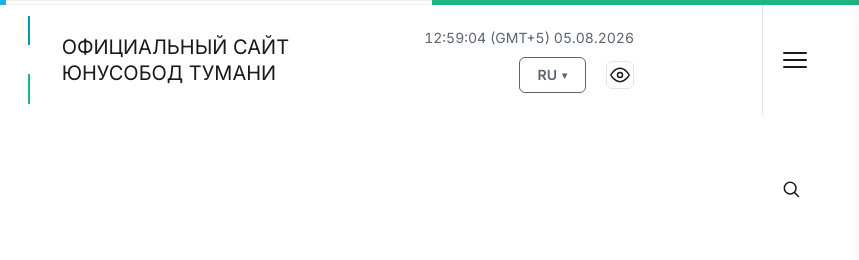
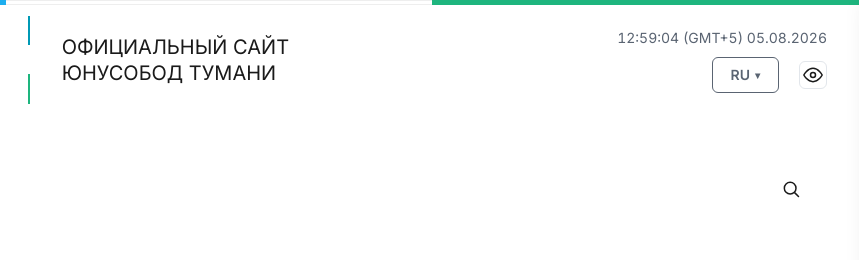
Before and after one commit to ttimoww0320/madaniyat_markazi, a website: page dom-kultury.html in a window 1280 px wide. Shown: the top 260 px of the page, 421-1280 px from the left. Drawn offline with nearby package versions, Linux system fonts and the light colour scheme; no server answers.

Commit message:
fix: remove duplicate sitemap-icon button from topbar
The two hamburger-look-alike buttons weren't actually the mobile nav
burger (that's a separate #burger-btn, already correctly hidden on
desktop) — both were "Карта сайта" sitemap-panel toggles, one in the
topbar and one in the nav row, both visible simultaneously on
desktop. Removed the topbar one entirely and renamed the nav-row
button's id from sitemap-btn-nav to sitemap-btn so it matches what
window.toggleSitemap() already looks up by id — otherwise the
function would throw once the topbar button (the old #sitemap-btn)
was gone. Cleaned up the now-dead .gov-sitemap-wrap CSS.

```diff
--- a/css/styles.css
+++ b/css/styles.css
@@ -744,17 +744,6 @@ body.has-global-bg .hero {
 }
 .a11y-row + .a11y-row { margin-top: 12px; }
 
-.gov-sitemap-wrap {
-    display: flex;
-    align-items: center;
-    justify-content: center;
-    height: 100%;
-    flex-shrink: 0;
-    margin-left: 88px; /* + 40px из gap родителя = 128px, как отступ навбара gov.uz */
-    padding-left: 20px;
-    padding-right: 20px;
-    border-left: 1px solid rgba(0,0,0,.1);
-}
 .sitemap-btn {
     display: flex;
     flex-direction: column;
@@ -2723,7 +2712,6 @@ body.high-contrast .footer { background: #000; border-top: 2px solid #fff; }
     .gov-flag-divider { display: none; }
     .gov-clock { display: none; }
     .gov-building-banner { display: none; }
-    .gov-sitemap-wrap { display: none; }
     .gov-nav-sitemap-wrap { display: none; }
     .header-search-btn { display: none; }
     .gov-mainbar-inner { padding: 0.8rem 1rem; }
--- a/dom-kultury.html
+++ b/dom-kultury.html
@@ -167,11 +167,6 @@
                             </div>
                         </div>
                     </div>
-                    <div class="gov-sitemap-wrap">
-                        <button class="sitemap-btn" id="sitemap-btn" onclick="window.toggleSitemap()" aria-haspopup="true" aria-expanded="false" aria-controls="sitemap-panel" title="Карта сайта" aria-label="Карта сайта">
-                            <span></span><span></span><span></span>
-                        </button>
-                    </div>
                 </div>
             </div>
         </div>
@@ -210,7 +205,7 @@
                 <a id="nav-documents"    href="#documents"    onclick="closeMenu()">Документы</a>
             </div>
             <div class="gov-nav-sitemap-wrap">
-                <button class="sitemap-btn" id="sitemap-btn-nav" onclick="window.toggleSitemap()" aria-haspopup="true" aria-expanded="false" aria-controls="sitemap-panel" title="Карта сайта" aria-label="Карта сайта">
+                <button class="sitemap-btn" id="sitemap-btn" onclick="window.toggleSitemap()" aria-haspopup="true" aria-expanded="false" aria-controls="sitemap-panel" title="Карта сайта" aria-label="Карта сайта">
                     <span></span><span></span><span></span>
                 </button>
             </div>
```
